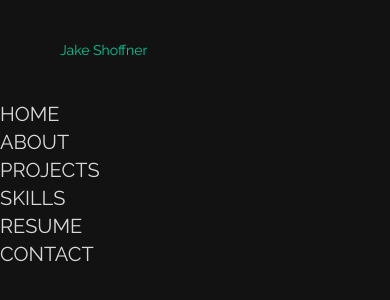
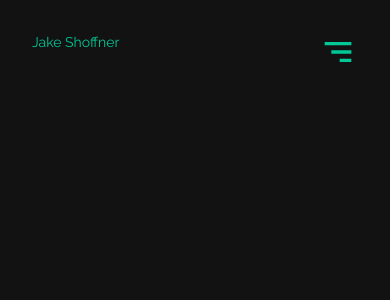
Before and after one commit to Jxk0be/Jake-Shoffner, a React (Create React App) app: page / in a window 390 px wide. Shown: the top 300 px of the page. Built offline with nearby package versions, Linux system fonts and the light colour scheme; the HTML template or start-up script is replaced by a standard one.

Commit message:
Finished Navbar mostly
- Could have to go back and change how it interacts once Hero page is implemented

```diff
--- a/src/components/Navbar.jsx
+++ b/src/components/Navbar.jsx
@@ -1,13 +1,18 @@
 import React from 'react'
+import { BiMenuAltRight, BiArrowBack } from "react-icons/bi";
+import { useState } from 'react';
 
 const Navbar = () => {
+  const [nav, setNav] = useState(false)
+
   return (
     <div>
-      <div className='mx-5 my-10 flex justify-between justify-items-center flex-row'>
-          <h1 className='tlogo mx-10 text-[#00C896] text-sm'>Jake Shoffner</h1>
+      <div className='fixed w-full z-10'>
+        <div className='m-8 flex justify-between justify-items-center flex-row top-0 left-0'>
+            <h1 className='tlogo text-[#00C896] text-sm'>Jake Shoffner</h1>
 
             <div className='hidden md:flex'>
-            <ul className='flex mx-10 text-[#dad8d8] flex-nowrap shrink-0 text-sm'>
+              <ul className='flex text-[#dad8d8] flex-nowrap shrink-0 text-sm'>
                 <li className='mx-7 hover:text-[#00C896] transition ease-in-out duration-250 cursor-pointer'><span className='text-[#00C896]'>0000: </span>Home</li>
                 <li className='mx-7 hover:text-[#00C896] transition ease-in-out duration-250 cursor-pointer'><span className='text-[#00C896]'>0001: </span>About</li>
                 <li className='mx-7 hover:text-[#00C896] transition ease-in-out duration-250 cursor-pointer'><span className='text-[#00C896]'>0010: </span>Projects</li>
@@ -16,21 +21,24 @@ const Navbar = () => {
                 <li className='mx-7 hover:text-[#00C896] transition ease-in-out duration-250 cursor-pointer'><span className='text-[#00C896]'>0101: </span>Contact</li>
               </ul>
             </div>
+
+            <div className='md:hidden flex' onClick={() => {setNav(!nav)}}>
+              {nav ? <BiArrowBack className='text-[#00C896] text-[40px] cursor-pointer'/> : <BiMenuAltRight className='text-[#00C896] text-[40px] cursor-pointer'/>}
+            </div>
+        </div>
       </div>
 
-        <div className='md:hidden flex flex-col'>
-        <ul className='flex text-[#dad8d8] flex-col text-xl uppercase'>
-            <li className='hover:text-[#00C896] transition ease-in-out duration-250 cursor-pointer'>Home</li>
-            <li className='hover:text-[#00C896] transition ease-in-out duration-250 cursor-pointer'>About</li>
-            <li className='hover:text-[#00C896] transition ease-in-out duration-250 cursor-pointer'>Projects</li>
-            <li className='hover:text-[#00C896] transition ease-in-out duration-250 cursor-pointer'>Skills</li>
-            <li className='hover:text-[#00C896] transition ease-in-out duration-250 cursor-pointer'>Resume</li>
-            <li className='hover:text-[#00C896] transition ease-in-out duration-250 cursor-pointer'>Contact</li>
+      {!nav ? '' : (
+              <ul className='flex text-[#dad8d8] flex-col text-3xl uppercase justify-center text-center h-screen w-screen md:hidden bg-black/40'>
+              <li className='hover:text-[#00C896] transition ease-in-out duration-250 cursor-pointer my-10'><span className='text-[#00C896]'>0000: </span>Home</li>
+              <li className='hover:text-[#00C896] transition ease-in-out duration-250 cursor-pointer my-10'><span className='text-[#00C896]'>0001: </span>About</li>
+              <li className='hover:text-[#00C896] transition ease-in-out duration-250 cursor-pointer my-10'><span className='text-[#00C896]'>0010: </span>Projects</li>
+              <li className='hover:text-[#00C896] transition ease-in-out duration-250 cursor-pointer my-10'><span className='text-[#00C896]'>0011: </span>Skills</li>
+              <li className='hover:text-[#00C896] transition ease-in-out duration-250 cursor-pointer my-10'><span className='text-[#00C896]'>0100: </span>Resume</li>
+              <li className='hover:text-[#00C896] transition ease-in-out duration-250 cursor-pointer my-10'><span className='text-[#00C896]'>0101: </span>Contact</li>
           </ul>
+      )}
     </div>
-
-    </div>
-
   )
 }
 
--- a/src/index.css
+++ b/src/index.css
@@ -22,4 +22,5 @@ ul li {
 }
 .tlogo {
   white-space: nowrap;
+  user-select: none;
 }
```
Lines whose indentation alone changed are shown as unchanged.
